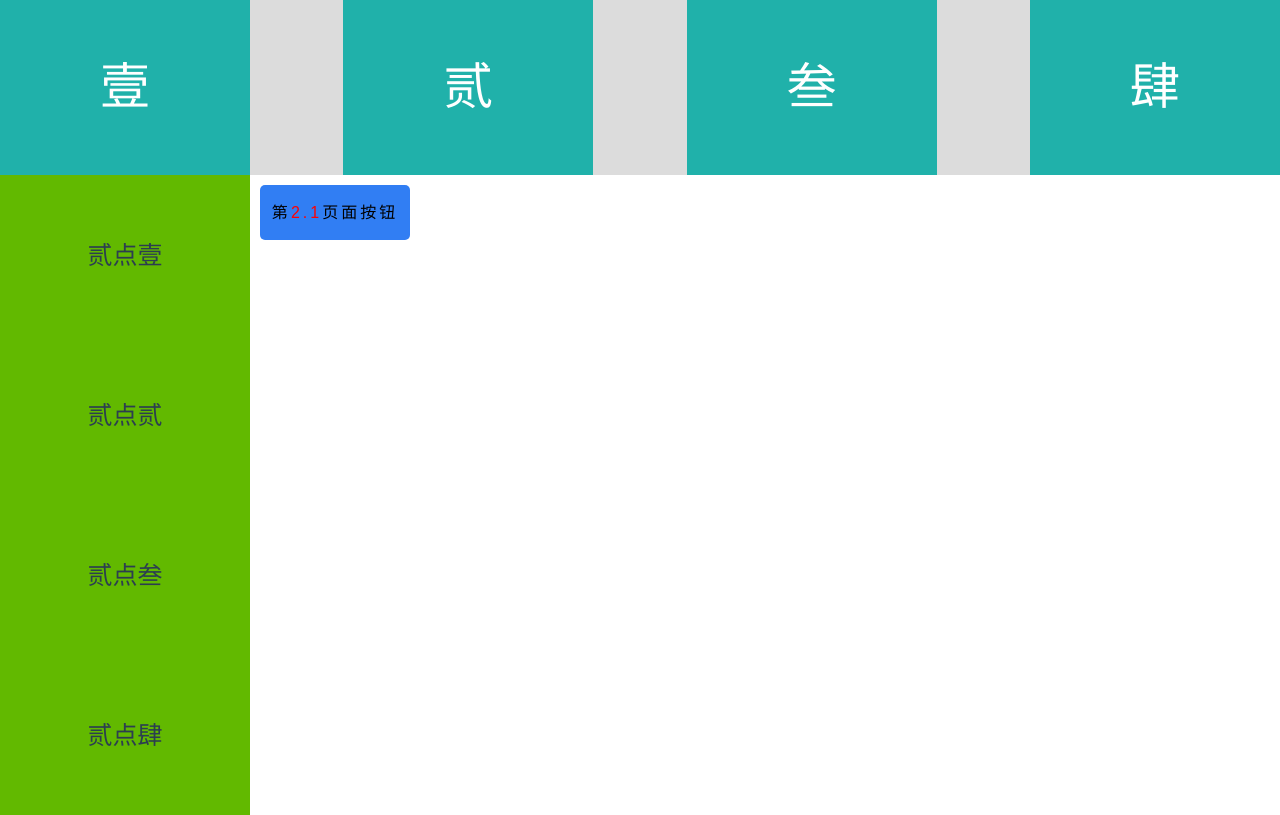
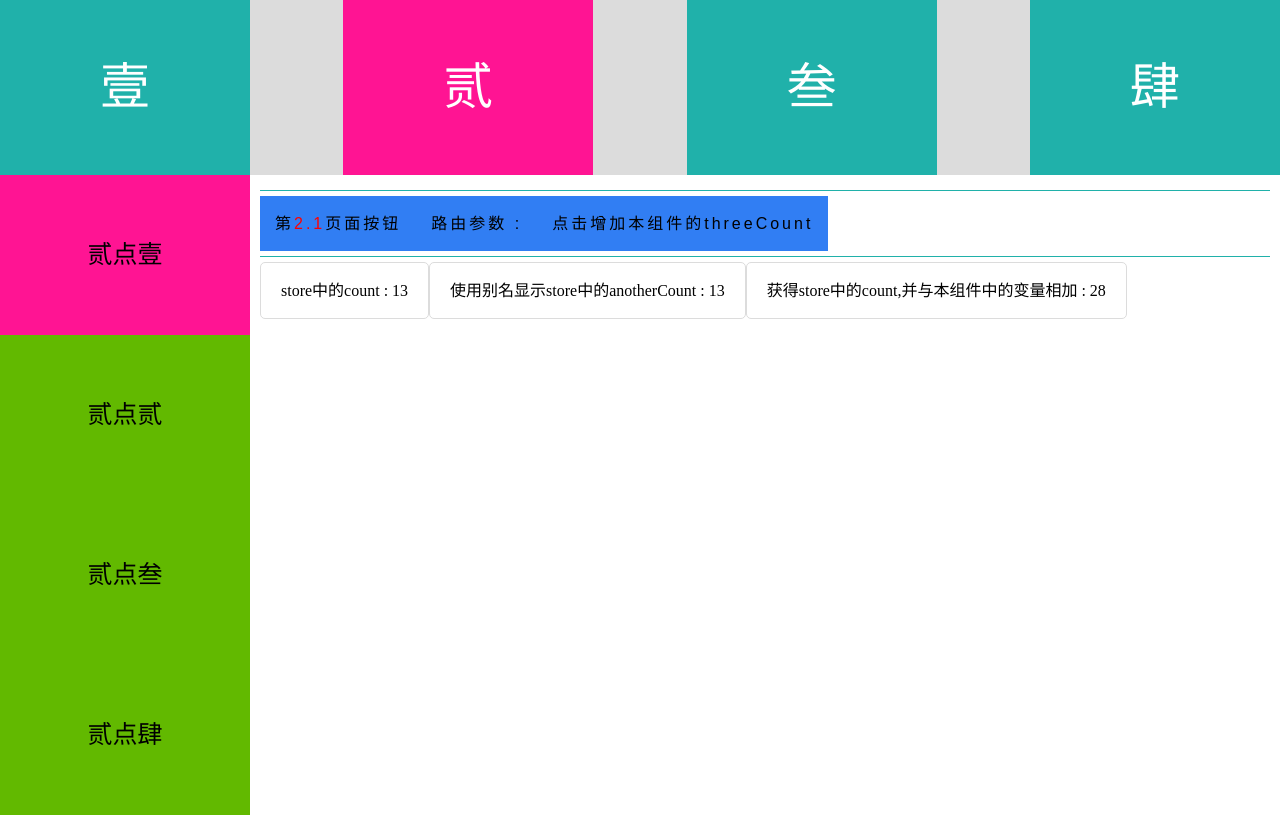
Before and after one commit to Sun-Y0n9/vuex-example, a Vue app: page /#/two/twoc1 in a window 1280 px wide. Built offline with nearby package versions, Linux system fonts and the light colour scheme.

Commit message:
state部分

```diff
--- a/package.json
+++ b/package.json
@@ -11,7 +11,8 @@
   },
   "dependencies": {
     "vue": "^2.5.2",
-    "vue-router": "^3.0.1"
+    "vue-router": "^3.0.1",
+    "vuex": "^3.0.1"
   },
   "devDependencies": {
     "autoprefixer": "^7.1.2",
--- a/src/App.vue
+++ b/src/App.vue
@@ -11,31 +11,47 @@ export default {
 </script>
 
 <style>
-#app {
-  font-family: 'Avenir', Helvetica, Arial, sans-serif;
-  -webkit-font-smoothing: antialiased;
-  -moz-osx-font-smoothing: grayscale;
-  color: #2c3e50;
-}
 *{
 	margin: 0;
 	padding: 0;
 }
+html,body,#app{
+	height: 100%;
+}
+.router-link-active{
+	background: deeppink !important;
+}
 button{
-	width: 150px;
 	height: 55px;
-	border-radius: 5px;
 	text-align: center;
 	line-height: 55px;
 	background: #317EF3;
 	border:none;
 	font-size: 16px;
 	letter-spacing: 3px;
+	cursor: pointer;
+	padding: 0 15px;
 }
 button span{
 	color: red;
 }
-html,body,#app{
-	height: 100%;
+.divCls{
+	display: inline-block;
+	height: 55px;
+	line-height: 55px;
+	padding: 0 20px;
+	border:1px solid #dcdcdc;
+	border-radius: 5px;
+	text-align: center;
 }
+.smallText{
+	padding: 10px;
+	font-size: 14px;
+	font-family: "楷体"
+}
+.hr{
+	border-bottom: 1px solid #20b1aa;
+	margin:5px 0;
+}
+
 </style>
--- /dev/null
+++ b/src/components/colorCircle.vue
@@ -0,0 +1,41 @@
+<template>
+    <div class="circle" :style="cStyles">
+
+    </div>
+</template>
+
+<script>
+export default {
+    name: 'colorCircle',
+    data () {
+        return {
+         	cStyles:{
+                background:this.cInfo.bgColor,
+                width:this.cInfo.r + "px",
+                height:this.cInfo.r + "px"
+            }
+        }
+    },
+    props:{
+            cInfo:{
+            type:Object,
+            default:() => {
+                return {
+                    bgColor:"#333",
+                    r:50
+                }
+            }
+        }
+    },
+    computed(){
+
+    }
+}
+</script>
+
+<style scoped type="text/css">
+    .circle{
+       border-radius: 50%;
+       display: inline-block;
+    }
+</style>
--- /dev/null
+++ b/src/components/leftTopText.vue
@@ -0,0 +1,38 @@
+<template>
+    <div class="leftRightTextCls" id="leftRightTextCls" :style="{color:info.color,backgroundColor:info.bgColor}">
+      	{{info.text}}
+    </div>
+</template>
+
+<script>
+export default {
+    name: 'leftRightText',
+	props:{
+		info:{
+			type:Object,
+			default:() => {
+				return {
+	    			color:"#000",
+	    			bgColor:"#fff",
+	    			text:"角标"
+				}
+			}
+		}
+	}
+}
+</script>
+
+<style scoped type="text/css">
+	div.leftRightTextCls#leftRightTextCls{
+		position: absolute;
+		line-height: 1;
+		width: auto;
+		height: auto;
+		left: 0;
+		top:0;
+		font-size: 12px;
+		padding: 5px;
+		padding-left: 0;
+		border-radius: 0 0 12px 0;
+	}
+</style>
--- a/src/main.js
+++ b/src/main.js
@@ -3,13 +3,27 @@
 import Vue from 'vue'
 import App from './App'
 import router from './router'
-
+import Vuex from 'vuex'
+Vue.use(Vuex)
+const store = new Vuex.Store({
+	state:{
+		count:13,
+		anotherCount:17
+	},
+	mutations:{
+		addCount(state){
+			state.count++;
+		}
+	}
+});
+// import store from './vuex'
 Vue.config.productionTip = false
 
 /* eslint-disable no-new */
 new Vue({
   el: '#app',
   router,
+  store,
   components: { App },
   template: '<App/>'
 })
--- a/src/router/index.js
+++ b/src/router/index.js
@@ -27,24 +27,25 @@ export default new Router({
       path: "/two",
       name: "two",
       component: Two,
+      redirect:{name:"twoC1"},
       children:[
       	{
-      		path:"/two/twoc1",
+      		path:"twoc1",
       		name:"twoC1",
       		component:TwoC1
       	},
       	{
-      		path:"/two/twoc2",
+      		path:"twoc2",
       		name:"twoC2",
       		component:TwoC2
       	},
       	{
-      		path:"/two/twoc3",
+      		path:"twoc3",
       		name:"twoC3",
       		component:TwoC3
       	},
       	{
-      		path:"/two/twoc4",
+      		path:"twoc4",
       		name:"twoC4",
       		component:TwoC4
       	}
--- a/src/views/fouView.vue
+++ b/src/views/fouView.vue
@@ -1,18 +1,36 @@
 <template>
     <div class="fouViewCls">
     	<top-nav></top-nav>
-    	<hr>
-      	<button>第<span>四</span>页面按钮</button>
+        <div class="hr"></div>
+        <div class="content">
+            <div class="btns">
+                <button>第<span>四</span>页面按钮</button>
+            </div>
+            <div class="hr"></div>
+            <div class="a">
+                <div class="smallText">mapState函数的返回值是一个对象, computed也是一个对象,使用扩展运算符将两个对象合并.</div>
+                <div class="divCls">
+                    <input type="text" v-model="inputText">
+                </div>
+                <div class="divCls">
+                    模块内的计算属性localComputedCount : {{localComputedCount}}
+                </div>
+                <div class="divCls">
+                    使用扩展运算符,将store中所有变量,混入本地组件的计算属性中count : {{count}}, anotherCount : {{anotherCount}}
+                </div>
+            </div>
+        </div>
     </div>
 </template>
 
 <script>
-import TopNav from "../components/topNav.vue";
+import TopNav from "../components/topNav.vue"
+import { mapState } from 'vuex'
 export default {
     name: 'fouView',
     data () {
         return {
-
+         	inputText:""
         }
     },
     methods:{
@@ -24,12 +42,23 @@ export default {
     created(){
 
     },
-    mounted(){
+    computed:{
+        localComputedCount(){
+            return this.inputText + "--" +Math.random()
+        },
+        ...mapState(["count","anotherCount"])
 
     }
 }
 </script>
 
 <style scoped type="text/css">
-
+.divCls input{
+    width: 175px;
+    height: 35px;
+    border:none;
+    padding-left: 10px;
+    outline: none;
+    quotes:
+}
 </style>
--- a/src/views/oneView.vue
+++ b/src/views/oneView.vue
@@ -1,13 +1,27 @@
 <template>
     <div class="oneViewCls">
     	<top-nav></top-nav>
-    	<hr>
-      	<button>第<span>一</span>页面按钮</button>
+    	<div class="content">
+            <div class="hr"></div>
+            <div class="btns">
+                <button>第<span>一</span>页面按钮</button>
+                <button @click='addStoreCount'>增加Count</button>
+                <button @click="to2_1">跳至2.1</button>
+                <button @click="to2_3">跳至2.3</button>
+            </div>
+            <div class="hr"></div>
+            <div class="divCls">
+                store中的count : {{count}}
+            </div>
+            <div class="hr"></div>
+            <color-circle :cInfo="{bgColor:'#20b1aa',r:100}"></color-circle>
+        </div>
     </div>
 </template>
 
 <script>
-import TopNav from "../components/topNav.vue";
+import TopNav from "../components/topNav.vue"
+import ColorCircle from "../components/colorCircle.vue"
 export default {
     name: 'oneView',
     data () {
@@ -16,16 +30,27 @@ export default {
         }
     },
     methods:{
-
+        to2_1(){
+            this.$router.push({name:"twoC1",params:{u:13}});
+        },
+        to2_3(){
+            this.$router.push({name:"twoC3",query:{u:17}});
+        },
+        addStoreCount(){
+            this.$store.commit('addCount')
+        }
     },
     components:{
-    	TopNav
+    	TopNav,
+        ColorCircle
     },
     created(){
 
     },
-    mounted(){
-
+    computed:{
+        count(){
+            return this.$store.state.count;
+        }
     }
 }
 </script>
--- a/src/views/thrView.vue
+++ b/src/views/thrView.vue
@@ -1,13 +1,24 @@
 <template>
     <div class="htrViewCls">
     	<top-nav></top-nav>
-    	<hr>
-      	<button>第<span>三</span>页面按钮</button>
+    	<div class="content">
+            <div class="hr"></div>
+            <div class="btns">
+                <button>一级路由叁</button>
+                <left-top-text :info="{text:'3','bgColor':'deeppink',color:'#fff'}"></left-top-text>
+            </div>
+            <div class="hr"></div>
+            <div class="divCls">
+                使用mapState辅助函数,传入数组将store中的变量,映射到组件内同名变量,显示store中的anotherCount : {{anotherCount}}
+            </div>
+        </div>
     </div>
 </template>
 
 <script>
-import TopNav from "../components/topNav.vue";
+import TopNav from "../components/topNav.vue"
+import LeftTopText from "../components/leftTopText.vue"
+import { mapState } from 'vuex'
 export default {
     name: 'htrView',
     data () {
@@ -19,17 +30,18 @@ export default {
 
     },
     components:{
-    	TopNav
+    	TopNav,
+        LeftTopText
     },
     created(){
 
     },
-    mounted(){
-
-    }
+    computed:mapState(["anotherCount"])
 }
 </script>
 
 <style scoped type="text/css">
-
+    .btns{
+        position: relative;
+    }
 </style>
--- a/src/views/two/twoC1.vue
+++ b/src/views/two/twoC1.vue
@@ -1,29 +1,53 @@
 <template>
     <div class="twoC1Cls">
-      	<button>第<span>2.1</span>页面按钮</button>
+
+        <div class="hr"></div>
+        <div class="btns">
+            <button>第<span>2.1</span>页面按钮</button>
+            <button>路由参数 : {{u}}</button>
+            <button @click="addLocalCount">点击增加本组件的threeCount</button>
+        </div>
+        <div class="hr"></div>
+        <div class="divCls">
+            store中的count : {{count}}
+        </div>
+        <div class="divCls">
+            使用别名显示store中的anotherCount : {{anotherCount}}
+        </div>
+        <div class="divCls">
+            获得store中的count,并与本组件中的变量相加 : {{useCountWithComponentVar}}
+        </div>
     </div>
 </template>
 
 <script>
+import { mapState } from 'vuex'
 export default {
     name: 'twoC1',
     data () {
         return {
-
+         	u:"",
+            localCount:15
         }
     },
     methods:{
-
+        addLocalCount(){
+            this.localCount++;
+        }
     },
     components:{
 
     },
     created(){
-
+        this.u = this.$route.params.u;
     },
-    mounted(){
-
-    }
+    computed: mapState({
+        count: s => s.count,
+        anotherCount: "count",
+        useCountWithComponentVar (state) {
+          return state.count + this.localCount
+        }
+    })
 }
 </script>
 
--- a/src/views/two/twoC3.vue
+++ b/src/views/two/twoC3.vue
@@ -1,6 +1,7 @@
 <template>
     <div class="twoC3Cls">
       	<button>第<span>2.3</span>页面按钮</button>
+        <button>路由参数 : {{u}}</button>
     </div>
 </template>
 
@@ -9,7 +10,7 @@ export default {
     name: 'twoC3',
     data () {
         return {
-
+         	u:""
         }
     },
     methods:{
@@ -19,10 +20,7 @@ export default {
 
     },
     created(){
-
-    },
-    mounted(){
-
+        this.u = this.$route.query.u;
     }
 }
 </script>
--- /dev/null
+++ b/src/vuex/index.js
@@ -0,0 +1,22 @@
+import Vue from "vue"
+import Vuex from "vuex"
+Vue.use(Vuex)
+
+const vuexA = {
+	state:{
+		count:17
+	}
+}
+
+const vuexB = {
+	state:{
+		count:13
+	}
+}
+
+export default  new Vuex.Store({
+  	modules: {
+    	a: vuexA,
+    	b: vuexB
+  	}
+})
```
Also changed, not shown: 1 other file (tests, documents, lock files or other folders).
